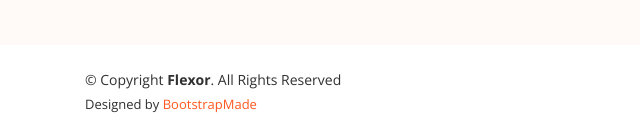
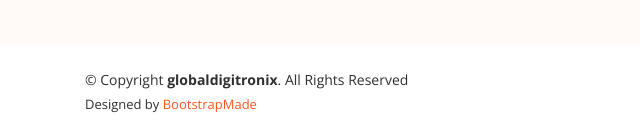
Before and after one commit to sandeeprajgurung/Global-Digitronix, a plain HTML site: page index.html in a window 1280 px wide. Shown: the part 8401-8536 px from the top of the page, 0-640 px from the left. Drawn offline with nearby package versions, Linux system fonts and the light colour scheme.

Commit message:
update copyright text

```diff
--- a/index.html
+++ b/index.html
@@ -860,7 +860,7 @@
 
       <div class="mr-lg-auto text-center text-lg-left">
         <div class="copyright">
-          &copy; Copyright <strong><span>Flexor</span></strong>. All Rights Reserved
+          &copy; Copyright <strong><span>globaldigitronix</span></strong>. All Rights Reserved
         </div>
         <div class="credits">
           <!-- All the links in the footer should remain intact. -->
```
